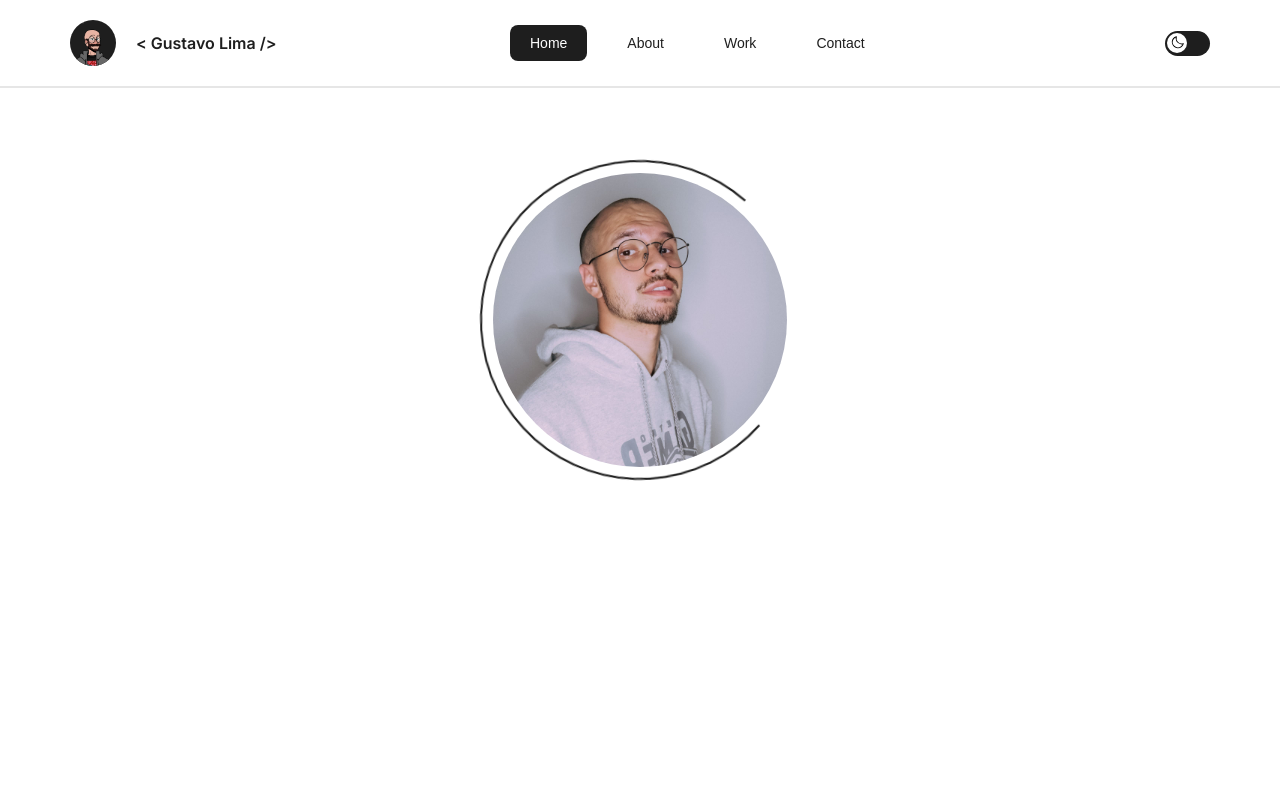
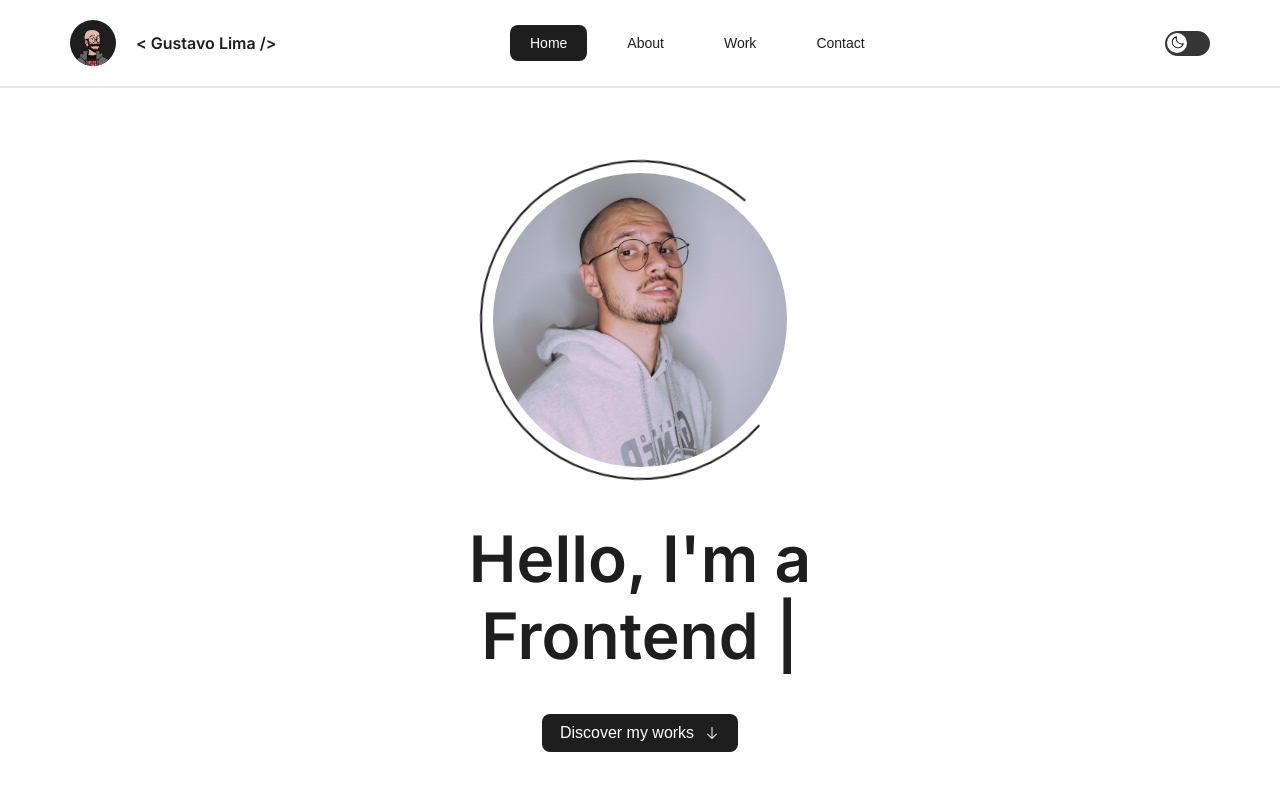
Before and after one commit to gcaastro1/my-portfolio, a Next.js app: page / in a window 1280 px wide. Shown: the top 790 px of the page. Built offline with nearby package versions, Linux system fonts and the light colour scheme.

Commit message:
feat: add header & avatar/title animation

```diff
--- a/package.json
+++ b/package.json
@@ -19,7 +19,8 @@
     "next": "13.4.10",
     "react": "18.2.0",
     "react-dom": "18.2.0",
-    "typescript": "5.1.6"
+    "typescript": "5.1.6",
+    "typewriter-effect": "^2.20.1"
   },
   "devDependencies": {
     "sass": "^1.63.6"
--- /dev/null
+++ b/src/components/Header/Typing.tsx
@@ -0,0 +1,20 @@
+import React from "react";
+import Typewriter from 'typewriter-effect';
+import styles from "./style.module.scss"
+
+export const Typing = () => {
+    return (
+        <h1 className={`${styles.header__title} text`}>
+            <Typewriter
+                options={{
+                    strings: ['Frontend Developer.', 'Backend Developer.', 'Fullstack Developer.'],
+                    autoStart: true,
+                    loop: true,
+                }}
+            />
+        </h1>
+
+    );
+}
+
+export default Typing
--- a/src/components/Header/index.tsx
+++ b/src/components/Header/index.tsx
@@ -7,6 +7,8 @@ import styles from "./style.module.scss"
 import { motion } from 'framer-motion'
 import { useContext } from 'react'
 import { ThemeContext } from '@/contexts/ThemeContext'
+import Typing from './Typing'
+import { ArrowDown } from '@phosphor-icons/react'
 
 const spinTransition = {
     repeat: Infinity,
@@ -27,6 +29,11 @@ const Header = () => {
                 />
                 <Image src={mypic} alt={'Picture of author'} priority={true}/>
             </div>
+            <h1 className={`${styles.header__title} text`}>Hello, I&apos;m a</h1>
+            <Typing />
+            <button className={`${styles.header__button} buttonbg`}>
+                Discover my works <ArrowDown size={16} />
+            </button>
         </div>
     )
 }
--- a/src/components/Header/style.module.scss
+++ b/src/components/Header/style.module.scss
@@ -12,6 +12,8 @@
     width: 280px;
     height: 280px;
     position: relative;
+
+    margin-bottom: 40px;
 
     @include breakpoint(md) {
       width: 320px;
@@ -44,4 +46,27 @@
 
     transition: ease 0.6s all;
   }
+
+  &__title {
+    text-align: center;
+    font-size: 48px;
+    font-weight: 600;
+
+    @include breakpoint(md) {
+      font-size: 64px;
+    }
+  }
+
+  &__button {
+    margin-top: 40px;
+
+    display: flex;
+    align-items: center;
+    gap: 10px;
+
+    padding: 10px 18px;
+    border-radius: 8px;
+
+    font-size: 16px;
+  }
 }
--- a/src/components/Navbar/index.tsx
+++ b/src/components/Navbar/index.tsx
@@ -5,7 +5,7 @@ import Logo from "./Logo"
 const Navbar = () => {
 
     return (
-        <div className={`${styles.navbar} background`}>
+        <div className={`${styles.navbar} background border__bottom`}>
             <div className={styles.navbar__content}>
                 <Logo />
                 <NavButtons />
--- a/src/components/Navbar/style.module.scss
+++ b/src/components/Navbar/style.module.scss
@@ -5,7 +5,6 @@
   width: 100%;
   position: fixed;
   background-color: $color-gray-100;
-  border-bottom: 2px solid $color-gray-200;
 
   z-index: 999;
 
--- a/src/scss/abstracts/_variables.scss
+++ b/src/scss/abstracts/_variables.scss
@@ -2,8 +2,9 @@ $color-gray-100: #ffffff;
 $color-gray-200: #e6e6e6;
 $color-gray-300: #d9d9d9;
 $color-gray-400: #868e96;
-$color-gray-500: #1e1e1e;
-$color-gray-600: #181818;
+$color-gray-500: #363636;
+$color-gray-600: #1e1e1e;
+$color-gray-700: #181818;
 
 $color-brand-100: #c03b3b;
 
--- a/src/scss/base/_reset.scss
+++ b/src/scss/base/_reset.scss
@@ -22,7 +22,7 @@ body,
 html {
   overflow: hidden;
   width: 100vw;
-  height: 100vh;
+  height: 100%;
 }
 
 body {
@@ -83,13 +83,13 @@ html {
   }
 
   .text__active {
-    color: $color-gray-500;
+    color: $color-gray-600;
     position: relative;
     z-index: 10;
   }
 
   .background {
-    background-color: $color-gray-500;
+    background-color: $color-gray-600;
   }
 
   .reversebg {
@@ -98,13 +98,26 @@ html {
 
   .border {
     border: 2px solid $color-gray-100;
+    border-bottom: 2px solid $color-gray-600;
+  }
+
+  .border__bottom {
     border-bottom: 2px solid $color-gray-500;
+  }
+
+  .buttonbg {
+    background-color: $color-gray-200;
+    color: $color-gray-600;
+
+    &:hover {
+      background-color: $color-gray-300;
+    }
   }
 }
 
 .light {
   .text {
-    color: $color-gray-500;
+    color: $color-gray-600;
   }
 
   .text__active {
@@ -118,11 +131,24 @@ html {
   }
 
   .reversebg {
-    background-color: $color-gray-500;
+    background-color: $color-gray-600;
   }
 
   .border {
-    border: 2px solid $color-gray-500;
+    border: 2px solid $color-gray-600;
     border-bottom: 2px solid $color-gray-100;
   }
+
+  .border__bottom {
+    border-bottom: 2px solid $color-gray-200;
+  }
+
+  .buttonbg {
+    background-color: $color-gray-600;
+    color: $color-gray-100;
+
+    &:hover {
+      background-color: $color-gray-500;
+    }
+  }
 }
```
Also changed, not shown: 1 other file (tests, documents, lock files or other folders).
